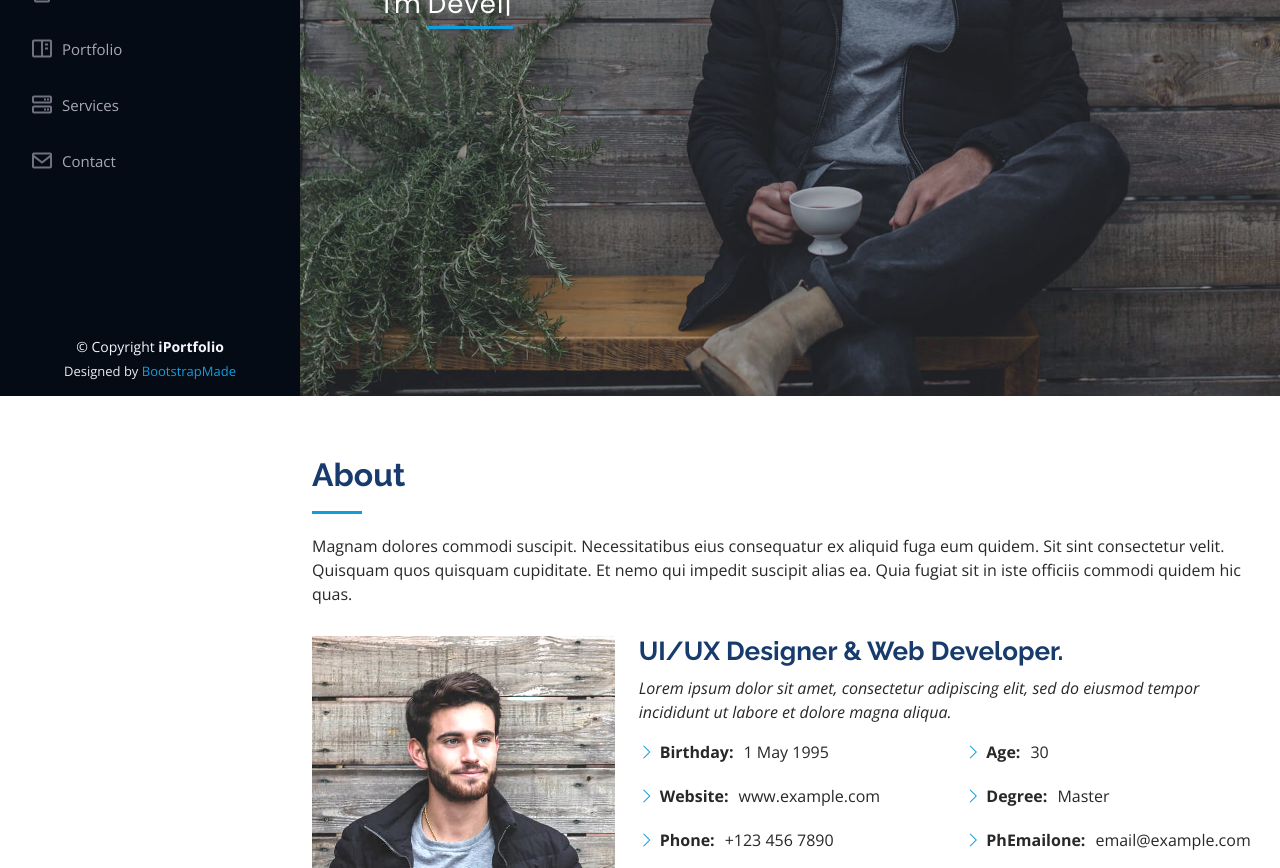
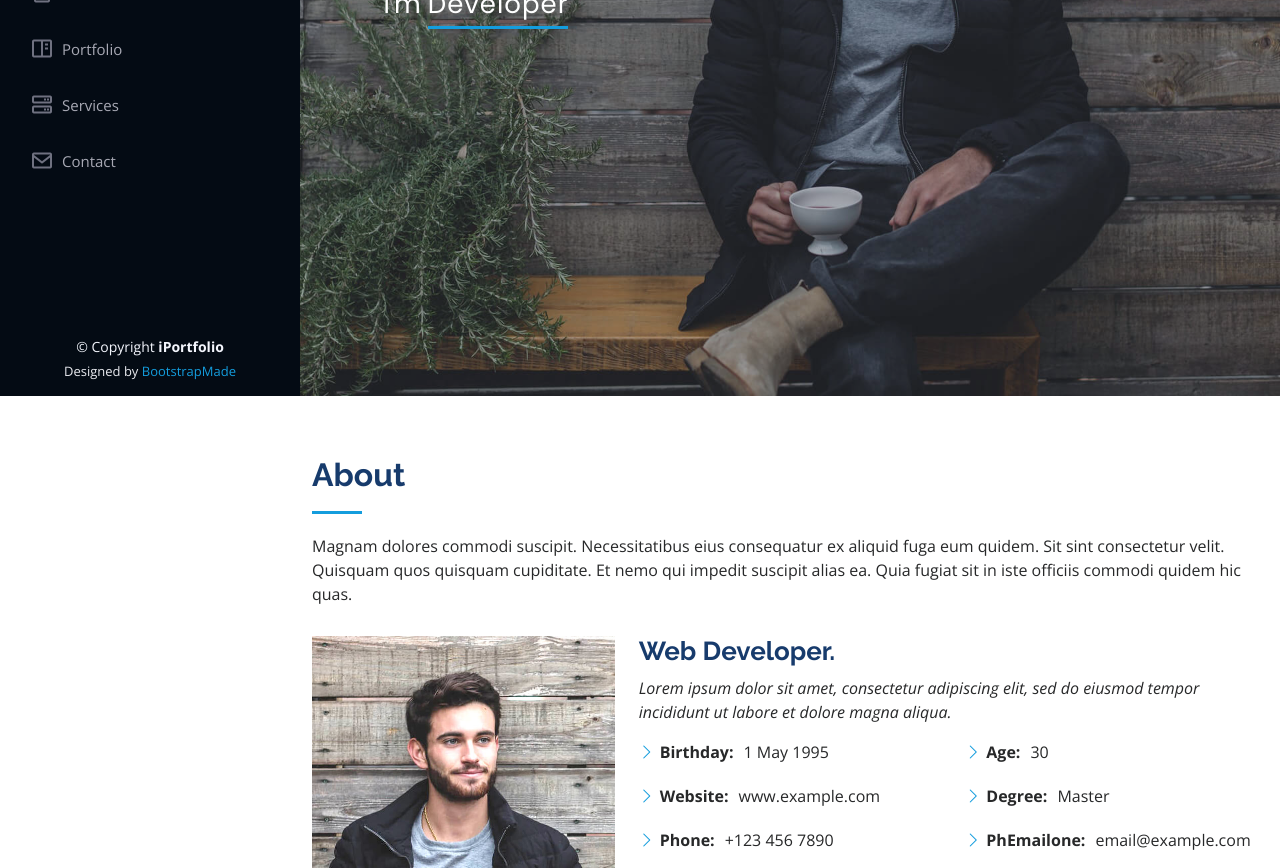
Before and after one commit to Armenkn1998/myportfolio.github.io, a plain HTML site: page index.html in a window 1280 px wide. Shown: the part 404-1272 px from the top of the page. Drawn offline with nearby package versions, Linux system fonts and the light colour scheme.

```diff
--- a/index.html
+++ b/index.html
@@ -73,7 +73,7 @@
   <section id="hero" class="d-flex flex-column justify-content-center align-items-center">
     <div class="hero-container" data-aos="fade-in">
       <h1>Armen Knyazyan</h1>
-      <p>I'm <span class="typed" data-typed-items="Designer, Developer, Freelancer, Photographer"></span></p>
+      <p>I'm <span class="typed" data-typed-items="Developer"></span></p>
     </div>
   </section><!-- End Hero -->
 
@@ -93,7 +93,7 @@
             <img src="assets/img/profile-img.jpg" class="img-fluid" alt="">
           </div>
           <div class="col-lg-8 pt-4 pt-lg-0 content" data-aos="fade-left">
-            <h3>UI/UX Designer &amp; Web Developer.</h3>
+            <h3>Web Developer.</h3>
             <p class="fst-italic">
               Lorem ipsum dolor sit amet, consectetur adipiscing elit, sed do eiusmod tempor incididunt ut labore et dolore
               magna aliqua.
```
Also changed, not shown: assets/img/favicon.png, assets/img/testimonials/favicon.png (added).
